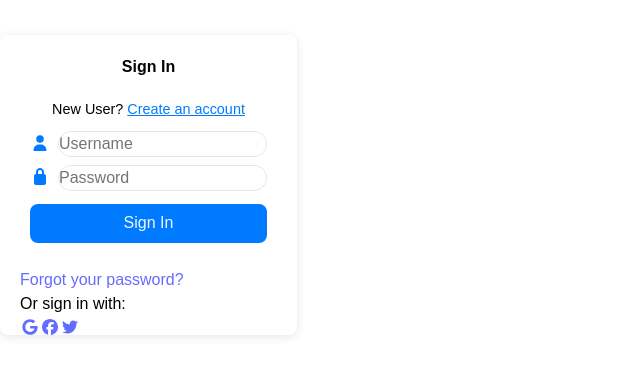
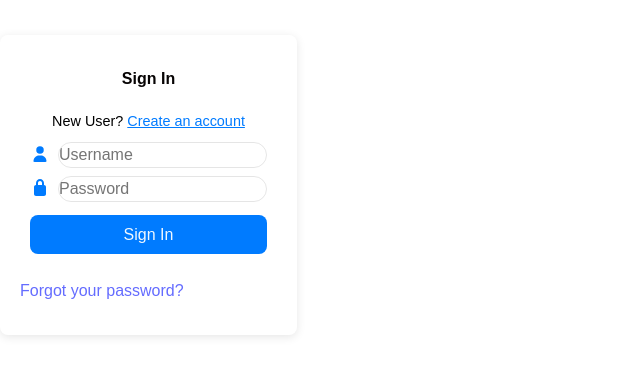
Before and after one commit to chevy-67/OpenSkill-Hub, a React (Vite) app in the folder frontend/: page /login in a window 1280 px wide. Shown: the part 245-620 px from the top of the page, without its empty margins (0-640 px from the left). Built offline with nearby package versions, Linux system fonts and the light colour scheme.

Commit message:
Add Authentication

```diff
--- a/frontend/src/Components/Login.jsx
+++ b/frontend/src/Components/Login.jsx
@@ -1,14 +1,45 @@
-import React from 'react';
+import React,{useState} from 'react';
 import { FontAwesomeIcon } from '@fortawesome/react-fontawesome';
 import { faUser, faLock } from '@fortawesome/free-solid-svg-icons';
-import { faGoogle, faFacebook, faTwitter } from '@fortawesome/free-brands-svg-icons';
 import { Link } from "react-router-dom";
 import './Login.css';
 
 function Login() {
+  const [creds,setCreds] = useState({
+    username:'',
+    password:''
+  })
+
+  const handleChange = (e)=>{
+    setCreds({...creds,[e.target.name]:e.target.value})
+  }
+
+  const handleSubmit = async (e)=>{
+    e.preventDefault()
+    try{
+      const resp = await fetch('http://localhost:8989/api/users/login',{
+        method:'POST',
+        headers:{'Content-Type':'application/json'},
+        body:JSON.stringify(creds)
+      })
+
+      const result = await resp.json()
+
+      if(resp.ok){
+        console.log(result.message)
+      }
+      else{
+        console.log(result.error)
+      }
+    }
+    catch(err){
+      console.log("Error : "+err)
+    }
+  }
+
   return (
     <>
-      <form className="login-container">
+      <form className="login-container" onSubmit={handleSubmit}>
         <header>Sign In</header>
         <p className="signup-link">
           New User? <Link to="/signup">Create an account</Link>
@@ -17,11 +48,11 @@ function Login() {
         <div className="input-group">
           <label htmlFor="username">
             <FontAwesomeIcon icon={faUser} className="icon"/>
-            <input type="text" id="username" placeholder="Username" />
+            <input type="text" name="username" value={creds.username} placeholder="Username" onChange={handleChange}/>
           </label>
           <label htmlFor="password">
             <FontAwesomeIcon icon={faLock} className="icon"/>
-            <input type="password" id="password" placeholder="Password" />
+            <input type="password" name="password" value={creds.password} placeholder="Password" onChange={handleChange}/>
           </label>
 
           <button type="submit">Sign In</button>
@@ -30,21 +61,6 @@ function Login() {
         <p className="forgot-password">
           <Link to="/forgot-password">Forgot your password?</Link>
         </p>
-
-        <div className="other-options">
-          <p>Or sign in with:</p>
-          <div className="social-icons">
-            <a href="#" className="google">
-              <FontAwesomeIcon icon={faGoogle} />
-            </a>
-            <a href="#" className="facebook">
-              <FontAwesomeIcon icon={faFacebook} />
-            </a>
-            <a href="#" className="twitter">
-              <FontAwesomeIcon icon={faTwitter} />
-            </a>
-          </div>
-        </div>
       </form>
     </>
   );
```
